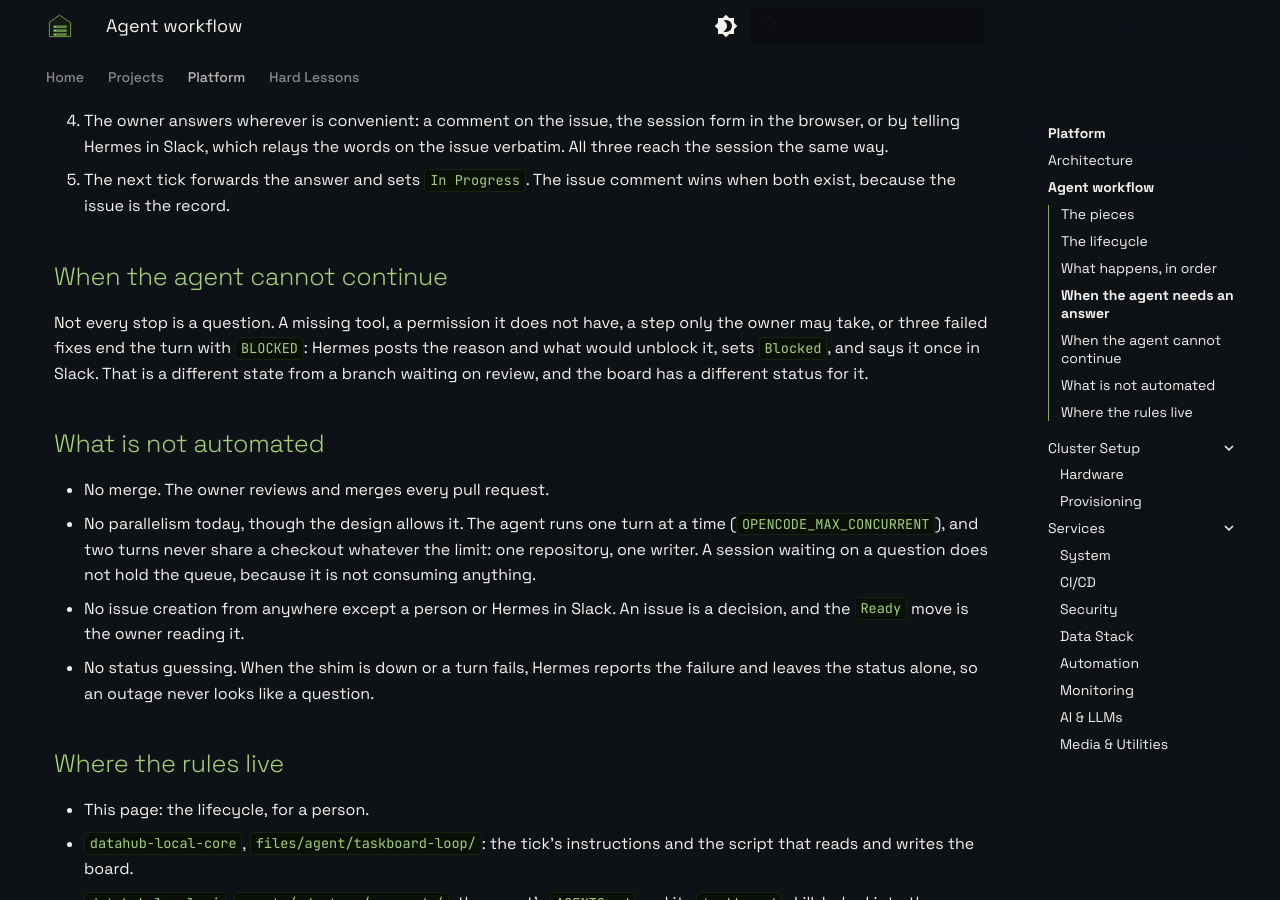
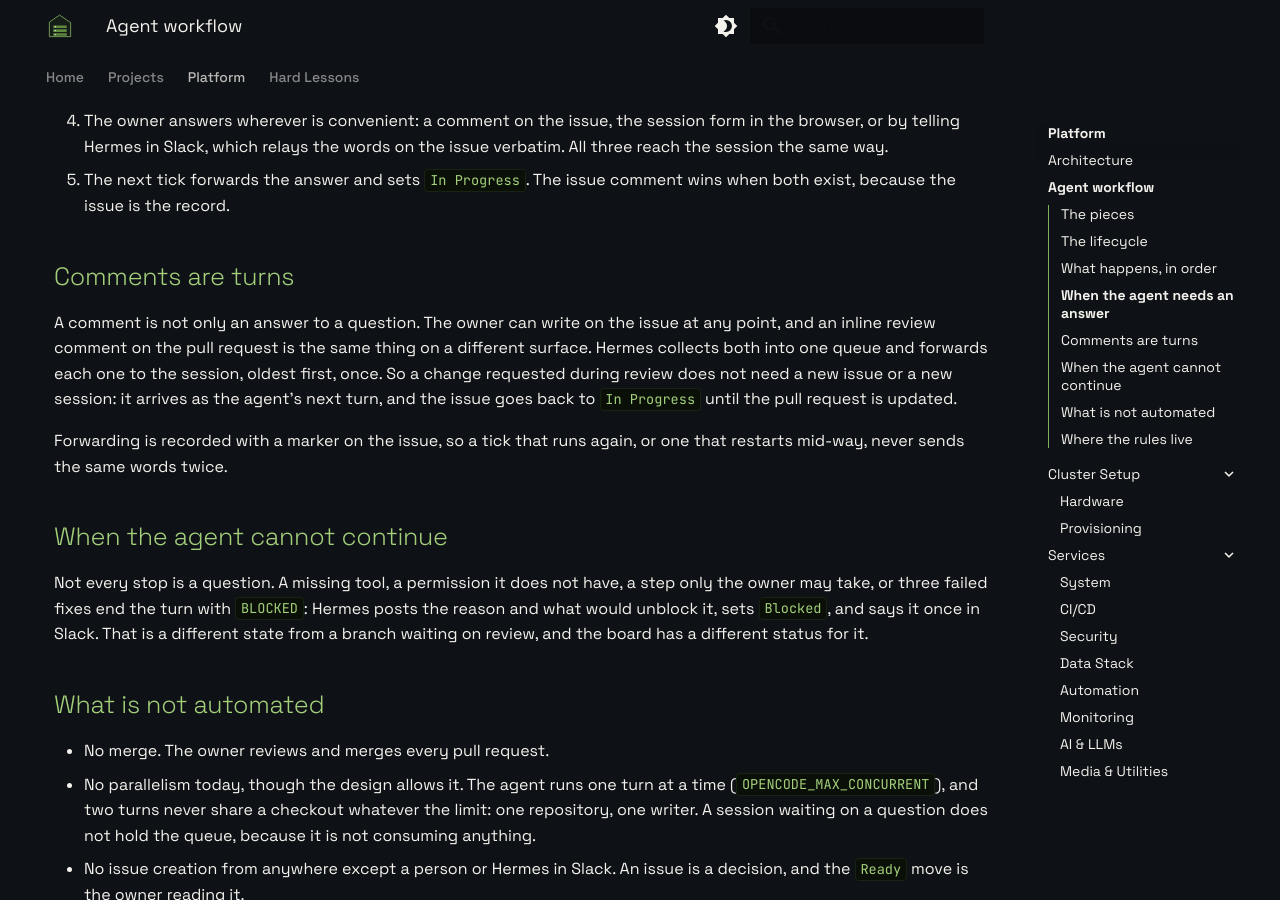
Before and after one commit to datahub-local/datahub-local, an MkDocs documentation site: the page built from docs/architecture/agent-workflow.md, in a window 1280 px wide and 900 px high, scrolled down 1898 px. Built offline with MkDocs 1.6.1 and Material for MkDocs 9.7.7, drawn with Linux system fonts in a browser that asks for light colours; comment, search, counter and statistics services are not loaded.

Commit message:
docs(agent-workflow): a comment is a turn, wherever it is written

```diff
--- a/docs/architecture/agent-workflow.md
+++ b/docs/architecture/agent-workflow.md
@@ -71,6 +71,18 @@ shell prompt and it does not guess.
 5. The next tick forwards the answer and sets `In Progress`. The issue comment
    wins when both exist, because the issue is the record.
 
+## Comments are turns
+
+A comment is not only an answer to a question. The owner can write on the issue at
+any point, and an inline review comment on the pull request is the same thing on a
+different surface. Hermes collects both into one queue and forwards each one to the
+session, oldest first, once. So a change requested during review does not need a new
+issue or a new session: it arrives as the agent's next turn, and the issue goes back
+to `In Progress` until the pull request is updated.
+
+Forwarding is recorded with a marker on the issue, so a tick that runs again, or one
+that restarts mid-way, never sends the same words twice.
+
 ## When the agent cannot continue
 
 Not every stop is a question. A missing tool, a permission it does not have, a step
```
Also changed, not shown: openspec/changes/agent-issue-pipeline/specs/agent-issue-pipeline/spec.md (+23 -15 lines).
